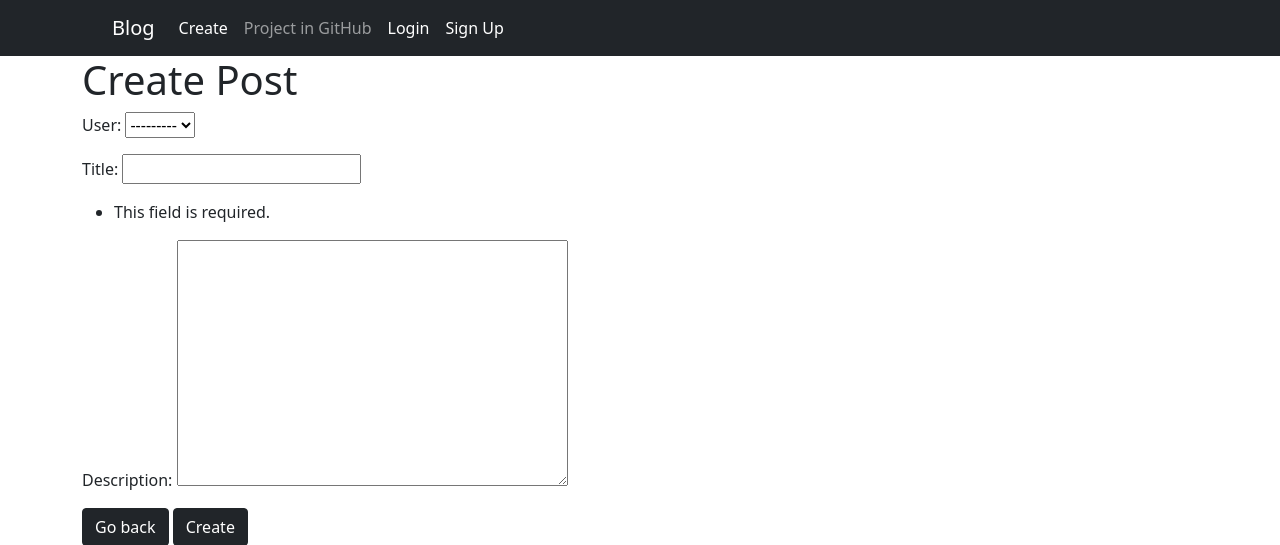
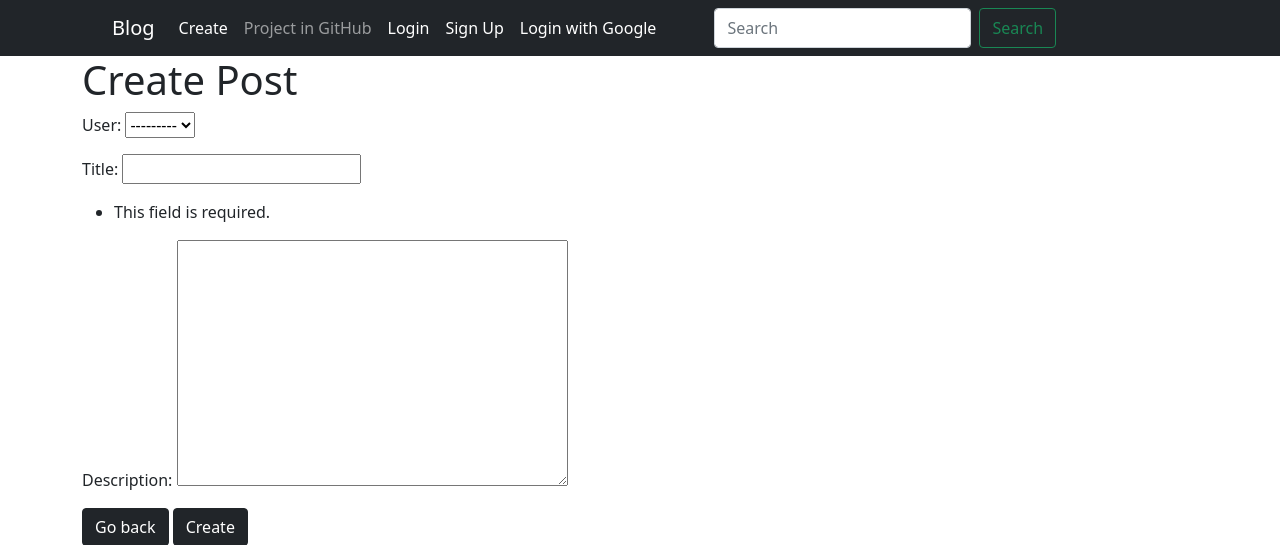
Before and after one commit to Toktorov/DjnagoBlog, a Django app: page /create/ in a window 1280 px wide. Shown: the top 545 px of the page. Run offline with Django 3.2, Linux system fonts and the light colour scheme; data comes from the database, SQL or seed files in the repository; both versions use the stored data as it was after the commit.

Commit message:
add search

```diff
--- a/apps/posts/views.py
+++ b/apps/posts/views.py
@@ -3,10 +3,15 @@
 from apps.posts.forms import PostForm, PostImageForm
 from django.forms import inlineformset_factory
 from django.contrib.auth.models import User
+from django.db.models import Q
 
 # Create your views here.
 def index(request):
     posts = Post.objects.all()
+    if 'key_word' in request.GET:
+        key = request.GET.get('words')
+        posts = Post.objects.filter(Q(title__icontains=key) |
+                                    Q(description__icontains=key))
     return render(request, 'posts/index.html', {'posts': posts})
 
 def detail(request, id):
--- a/templates/navbar.html
+++ b/templates/navbar.html
@@ -18,6 +18,13 @@
           <li class="nav-item">
             <a class="nav-link active" aria-current="page" href="{% url 'create' %}">Sign Up</a>
           </li>
+          <li class="nav-item">
+            <a class="nav-link active" aria-current="page" href="#">Login with Google</a>
+          </li>
+            <form class="d-flex" style="margin-left: +50px;">
+              <input class="form-control me-2" name = "words" type="search" placeholder="Search" aria-label="Search">
+              <button class="btn btn-outline-success" name = "key_word" type="submit">Search</button>
+            </form>
         </ul>
       </div>
     </div>
```
Also changed, not shown: db.sqlite3.
